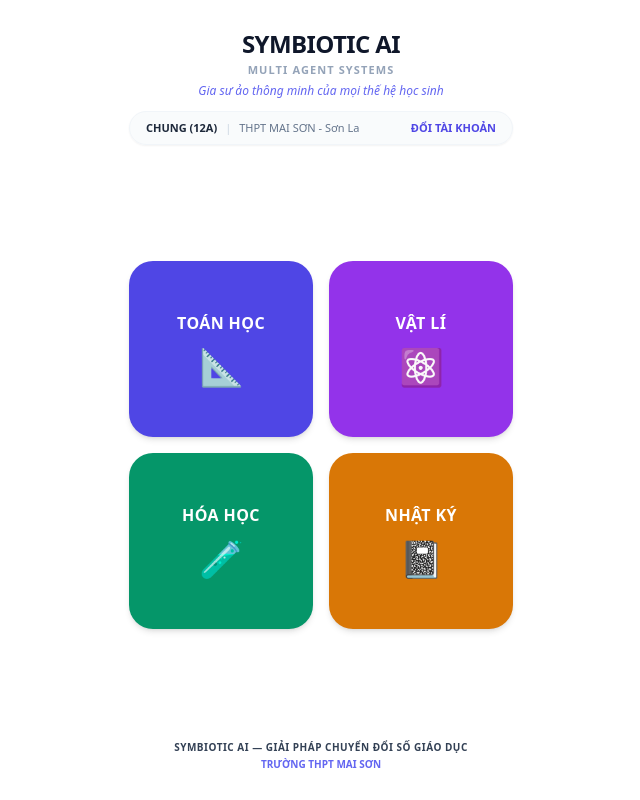
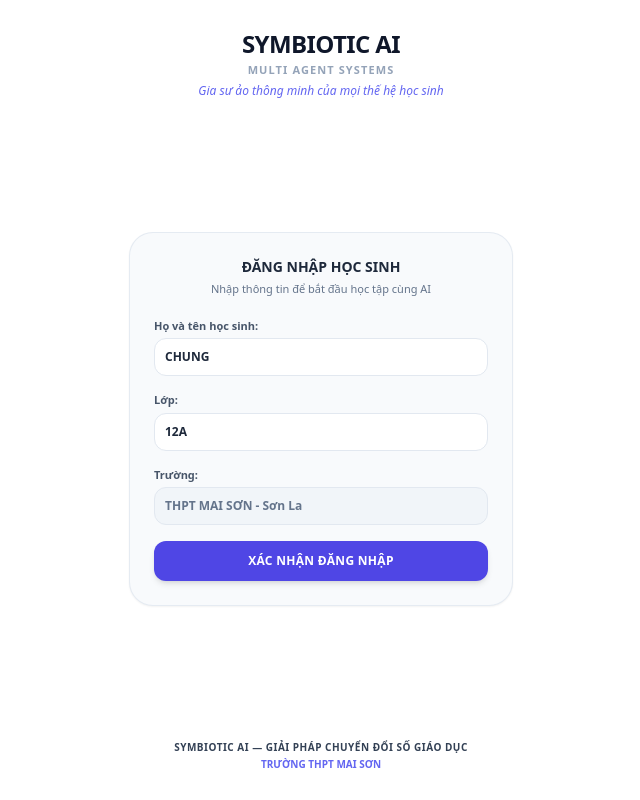
Before and after one commit to hoanganhchung122015-netizen/multi-agent-system-21-3, a React (Vite) app: page / in a window 1280 px wide. Both pictures are taken after a click on the button "ĐỔI TÀI KHOẢN". Shown: the whole page, without its empty margins (319-959 px from the left). Built offline with nearby package versions, Linux system fonts and the light colour scheme.

Commit message:
Update App.tsx

```diff
--- a/App.tsx
+++ b/App.tsx
@@ -4,7 +4,25 @@ import React, { useState, useRef } from 'react';
 type SubjectType = 'TOÁN HỌC' | 'VẬT LÍ' | 'HÓA HỌC' | 'NHẬT KÝ' | null;
 type AgentType = 'ĐIỀU PHỐI MAS' | 'GIẢI NHANH 1S' | 'GIA SƯ AI' | 'LUYỆN SKILL';
 
+interface StudentInfo {
+  name: string;
+  className: string;
+  school: string;
+}
+
 export default function App() {
+  // Quản lý trạng thái Đăng nhập / Tài khoản
+  const [isLoggedIn, setIsLoggedIn] = useState<boolean>(true); // Mặc định true để dùng ngay
+  const [student, setStudent] = useState<StudentInfo>({
+    name: 'CHUNG',
+    className: '12A',
+    school: 'THPT MAI SƠN - Sơn La',
+  });
+
+  // State nhập liệu cho màn hình đổi tài khoản
+  const [inputName, setInputName] = useState(student.name);
+  const [inputClass, setInputClass] = useState(student.className);
+
   // Quản lý trạng thái môn học & tác tử
   const [selectedSubject, setSelectedSubject] = useState<SubjectType>(null);
   const [activeAgent, setActiveAgent] = useState<AgentType>('GIẢI NHANH 1S');
@@ -18,21 +36,21 @@ export default function App() {
 
   const fileInputRef = useRef<HTMLInputElement>(null);
 
-  // Xử lý khi người dùng chọn/chụp ảnh
+  // Xử lý khi chọn/chụp ảnh
   const handleImageUpload = (e: React.ChangeEvent<HTMLInputElement>) => {
     const file = e.target.files?.[0];
     if (file) {
       const reader = new FileReader();
       reader.onloadend = () => {
         setImagePreview(reader.result as string);
-        setIsProcessing(true); // Tự động chuyển sang màn hình Tác tử (Hình 3)
+        setIsProcessing(true);
         executeAgentTask(activeAgent, reader.result as string, inputText);
       };
       reader.readAsDataURL(file);
     }
   };
 
-  // Hàm gửi yêu cầu tới Vercel Serverless API (/api/gemini)
+  // Hàm gọi Vercel Serverless API (/api/gemini)
   const executeAgentTask = async (agent: AgentType, imgData = imagePreview, textData = inputText) => {
     setLoading(true);
     setResponseOutput(null);
@@ -42,6 +60,7 @@ export default function App() {
         method: 'POST',
         headers: { 'Content-Type': 'application/json' },
         body: JSON.stringify({
+          student: student,
           subject: selectedSubject,
           agent: agent,
           input: textData,
@@ -63,7 +82,7 @@ export default function App() {
     }
   };
 
-  // Nhấn nút THỰC HIỆN ở Hình 2
+  // Nút THỰC HIỆN
   const handleStartProcess = () => {
     if (!inputText && !imagePreview) {
       alert('Vui lòng chụp ảnh, chọn ảnh từ thư viện hoặc nhập nội dung câu hỏi!');
@@ -73,19 +92,40 @@ export default function App() {
     executeAgentTask(activeAgent);
   };
 
-  // Đổi Tác tử ở Hình 3
+  // Chuyển Agent
   const handleAgentChange = (agent: AgentType) => {
     setActiveAgent(agent);
     executeAgentTask(agent);
   };
 
-  // Reset về Trang chủ Hình 1
-  const handleReset = () => {
+  // Reset về Menu chọn môn
+  const handleResetSubject = () => {
     setSelectedSubject(null);
     setIsProcessing(false);
     setResponseOutput(null);
     setImagePreview(null);
     setInputText('');
+  };
+
+  // NÚT ĐỔI TÀI KHOẢN: Thoát hoàn toàn ra Màn hình Đăng nhập
+  const handleLogout = () => {
+    handleResetSubject();
+    setIsLoggedIn(false);
+  };
+
+  // Xử lý Đăng nhập tài khoản mới
+  const handleLoginSubmit = (e: React.FormEvent) => {
+    e.preventDefault();
+    if (!inputName.trim() || !inputClass.trim()) {
+      alert('Vui lòng nhập đầy đủ Tên và Lớp!');
+      return;
+    }
+    setStudent({
+      name: inputName.toUpperCase(),
+      className: inputClass.toUpperCase(),
+      school: 'THPT MAI SƠN - Sơn La',
+    });
+    setIsLoggedIn(true);
   };
 
   return (
@@ -97,27 +137,76 @@ export default function App() {
         <p className="text-[11px] font-bold tracking-widest text-slate-400 uppercase mt-0.5">MULTI AGENT SYSTEMS</p>
         <p className="text-xs italic text-indigo-500 mt-1">Gia sư ảo thông minh của mọi thế hệ học sinh</p>
 
-        {/* Nhãn môn học hiển thị khi được chọn (Hình 2 & 3) */}
-        {selectedSubject && (
+        {/* Nhãn môn học hiển thị khi chọn môn */}
+        {selectedSubject && isLoggedIn && (
           <div className="mt-2 inline-block bg-indigo-50 text-indigo-600 border border-indigo-100 px-4 py-1 rounded-full text-xs font-bold tracking-wide">
             {selectedSubject}
           </div>
         )}
       </header>
 
+      {/* MÀN HÌNH ĐĂNG NHẬP (Hiển thị khi bấm ĐỔI TÀI KHOẢN) */}
+      {!isLoggedIn ? (
+        <main className="w-full max-w-sm my-auto bg-slate-50 border border-slate-200/80 rounded-3xl p-6 shadow-sm">
+          <h2 className="text-sm font-extrabold text-slate-800 text-center mb-1">ĐĂNG NHẬP HỌC SINH</h2>
+          <p className="text-[11px] text-slate-500 text-center mb-5">Nhập thông tin để bắt đầu học tập cùng AI</p>
+
+          <form onSubmit={handleLoginSubmit} className="space-y-4">
+            <div>
+              <label className="block text-[11px] font-bold text-slate-600 mb-1">Họ và tên học sinh:</label>
+              <input
+                type="text"
+                value={inputName}
+                onChange={(e) => setInputName(e.target.value)}
+                placeholder="VD: CHUNG"
+                className="w-full p-2.5 text-xs bg-white border border-slate-200 rounded-xl focus:outline-none focus:ring-2 focus:ring-indigo-500 font-bold"
+              />
+            </div>
+
+            <div>
+              <label className="block text-[11px] font-bold text-slate-600 mb-1">Lớp:</label>
+              <input
+                type="text"
+                value={inputClass}
+                onChange={(e) => setInputClass(e.target.value)}
+                placeholder="VD: 12A"
+                className="w-full p-2.5 text-xs bg-white border border-slate-200 rounded-xl focus:outline-none focus:ring-2 focus:ring-indigo-500 font-bold"
+              />
+            </div>
+
+            <div>
+              <label className="block text-[11px] font-bold text-slate-600 mb-1">Trường:</label>
+              <input
+                type="text"
+                value={student.school}
+                disabled
+                className="w-full p-2.5 text-xs bg-slate-100 border border-slate-200 rounded-xl text-slate-500 font-semibold"
+              />
+            </div>
+
+            <button
+              type="submit"
+              className="w-full py-3 bg-indigo-600 hover:bg-indigo-700 text-white rounded-xl text-xs font-extrabold tracking-wide shadow-md transition-transform active:scale-95 mt-2"
+            >
+              XÁC NHẬN ĐĂNG NHẬP
+            </button>
+          </form>
+        </main>
+      ) : (
+        <>
           {/* THANH THÔNG TIN HỌC SINH */}
           <div className="w-full max-w-sm bg-slate-50/80 border border-slate-100 rounded-full px-4 py-2 flex items-center justify-between text-[11px] mb-4 shadow-sm">
             <div className="flex items-center space-x-2">
-          <span className="font-bold text-slate-800">CHUNG (12A)</span>
+              <span className="font-bold text-slate-800">{student.name} ({student.className})</span>
               <span className="text-slate-300">|</span>
-          <span className="text-slate-500">THPT MAI SƠN - Sơn La</span>
+              <span className="text-slate-500">{student.school}</span>
             </div>
-        <button onClick={handleReset} className="text-indigo-600 font-bold hover:underline">
+            <button onClick={handleLogout} className="text-indigo-600 font-bold hover:underline">
               ĐỔI TÀI KHOẢN
             </button>
           </div>
 
-      {/* NỘI DUNG CHÍNH (ĐIỀU HƯỚNG 3 BƯỚC) */}
+          {/* NỘI DUNG CHÍNH (3 BƯỚC) */}
           <main className="w-full max-w-sm flex-1 flex flex-col justify-center">
 
             {/* ==========================================
@@ -165,7 +254,6 @@ export default function App() {
             {selectedSubject && !isProcessing && (
               <div className="flex flex-col flex-1 justify-between py-2">
 
-            {/* Khung hiển thị / Nhập dữ liệu */}
                 <div className="bg-indigo-50/40 border border-indigo-100 rounded-3xl p-6 min-h-[300px] flex flex-col items-center justify-center text-center shadow-inner">
                   {imagePreview ? (
                     <div className="relative w-full h-56">
@@ -193,7 +281,6 @@ export default function App() {
                   )}
                 </div>
 
-            {/* Input chọn file ẩn */}
                 <input
                   type="file"
                   accept="image/*"
@@ -202,7 +289,6 @@ export default function App() {
                   className="hidden"
                 />
 
-            {/* 4 Nút thao tác hình tròn chuẩn Hình 2 */}
                 <div className="grid grid-cols-4 gap-2 text-center my-6">
                   <button
                     onClick={() => {
@@ -255,7 +341,7 @@ export default function App() {
                   </button>
                 </div>
 
-            <button onClick={handleReset} className="text-xs text-slate-400 font-semibold text-center hover:underline">
+                <button onClick={handleResetSubject} className="text-xs text-slate-400 font-semibold text-center hover:underline">
                   ← Quay lại chọn môn
                 </button>
               </div>
@@ -267,7 +353,6 @@ export default function App() {
             {selectedSubject && isProcessing && (
               <div className="flex flex-col flex-1 justify-between py-2">
 
-            {/* Thanh Tab chọn Tác tử xanh dương chuẩn Hình 3 */}
                 <div className="bg-blue-600 p-1 rounded-2xl flex justify-between items-center text-white shadow-md text-[10px] font-bold mb-4">
                   {(['ĐIỀU PHỐI MAS', 'GIẢI NHANH 1S', 'GIA SƯ AI', 'LUYỆN SKILL'] as AgentType[]).map((agent) => (
                     <button
@@ -287,7 +372,6 @@ export default function App() {
                   ))}
                 </div>
 
-            {/* Màn hình hiển thị Loading / Kết quả phân tích */}
                 <div className="bg-slate-50/50 border border-slate-200 rounded-3xl p-6 min-h-[320px] flex flex-col items-center justify-center text-center shadow-inner relative">
                   {loading ? (
                     <div className="flex flex-col items-center justify-center space-y-4">
@@ -311,7 +395,7 @@ export default function App() {
                     ← Tải/Chụp ảnh khác
                   </button>
                   <button
-                onClick={handleReset}
+                    onClick={handleResetSubject}
                     className="text-xs text-slate-400 font-semibold hover:underline"
                   >
                     Quay lại Trang chủ
@@ -322,6 +406,8 @@ export default function App() {
             )}
 
           </main>
+        </>
+      )}
 
       {/* FOOTER BẢN QUYỀN */}
       <footer className="text-center my-3 w-full">
```
Lines whose indentation alone changed are shown as unchanged.
